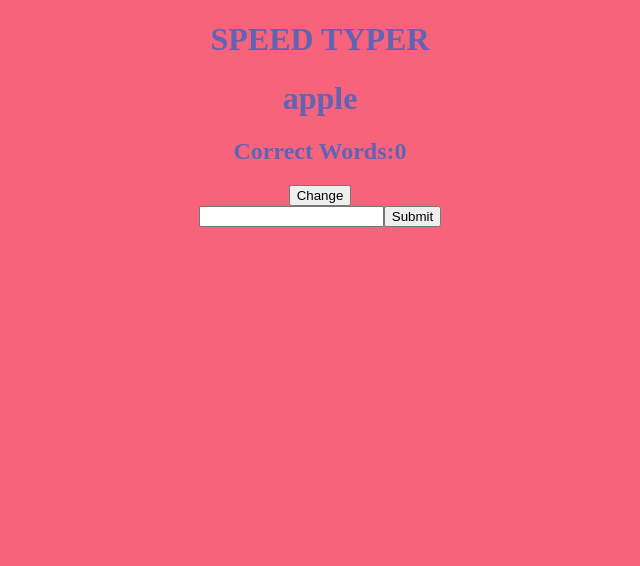
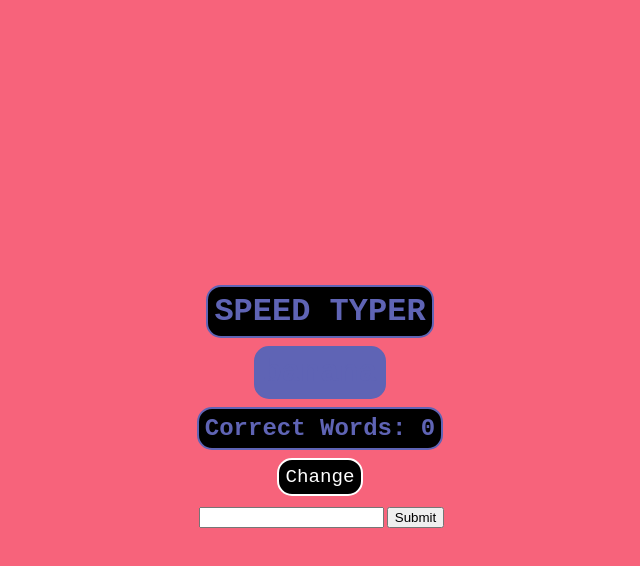
Before and after one commit to taariqelliott/word-scroll, a React (Vite) app: page / in a window 1280 px wide. Shown: the top 566 px of the page, without its empty margins (320-960 px from the left). Built offline with nearby package versions, Linux system fonts and the light colour scheme.

Commit message:
updated word array and added end game logic

```diff
--- a/src/App.css
+++ b/src/App.css
@@ -1,6 +1,73 @@
-body{
-    background: rgb(247, 99, 123);
-    color: rgb(95, 100, 181);
+body {
+    background: #f7637b;
+    color: #5f64b5;
     text-align: center;
 
 }
+
+.gameDiv {
+    display: flex;
+    flex-direction: column;
+    align-items: center;
+    justify-content: center;
+    height: 100vh;
+}
+
+.gameDiv>* {
+    margin: 4px;
+}
+
+.speedTitle {
+    font-family: 'Courier New', Courier, monospace;
+    background: black;
+    border: 2px solid;
+    padding: 6px;
+    border-radius: 15px;
+}
+
+.randomWord {
+    font-family: 'Courier New', Courier, monospace;
+    background: #5f64b5;
+    border: 2px solid;
+    padding: 6px;
+    border-radius: 15px;
+    animation: changeText 2s ;
+}
+
+.correctCount {
+    font-family: 'Courier New', Courier, monospace;
+    background: black;
+    border: 2px solid;
+    padding: 6px;
+    border-radius: 15px;
+}
+
+.changeButton {
+    font-family: 'Courier New', Courier, monospace;
+    cursor: pointer;
+    background: black;
+    color: white;
+    font-size: larger;
+    border: 2px solid;
+    padding: 6px;
+    border-radius: 15px;
+}
+
+.changeButton:hover {
+    background: hsl(0, 0%, 30%);
+}
+
+.wordInput {
+    margin: 3px;
+}
+
+@keyframes changeText {
+    0% {
+        color: black;
+
+    }
+
+    100% {
+        color: #5f64b5;
+    }
+}
--- a/src/App.jsx
+++ b/src/App.jsx
@@ -1,62 +1,89 @@
 import { useState } from "react";
-import wordsArray from "./components/wordsArray";
-import "./App.css"
+import wordsArray from "./components/wordsArray"; // Import the array of words
+import "./App.css";
 
 export default function App() {
-    const [word, setWord] = useState(0);
-    const [correctWords, setCorrectWords] = useState(0)
-    const [inputValue, setInputValue] = useState(""); // State to track input value
-    const array = wordsArray;
+    // State variables to track correct words and input value
+    const [correctWords, setCorrectWords] = useState(0);
+    const [inputValue, setInputValue] = useState("");
+    const [gameOver, setGameOver] = useState(false);
 
-    function changeWord() {
-        setWord(word + 1);
-        if (word >= array.length - 1) {
-            setWord(0);
+
+    // Function to get a random word from the wordsArray
+    const getRandomWord = () => {
+        return wordsArray[Math.floor(Math.random() * wordsArray.length)];
+    };
+    const [word, setWord] = useState(getRandomWord());
+    const wordToremove = word
+
+    const removeWord = () => {
+        const removedWordIndex = wordsArray.indexOf(wordToremove)
+        wordsArray.splice(removedWordIndex, 1)
+        if (wordsArray.length === 0) {
+            setGameOver(true)
         }
-    }
-    //  TODO:
-    //  ADD A WORD RANDOMIZER
-    //  ALSO REMOVE THE WORD FROM ARRAY AFTER THE TRY TO TYPE IT SO GAME ACTUALLY ENDS
-    //  UI LIBRARY
-    function handleSubmit(e) {
-        e.preventDefault();
-        console.log(inputValue); // Output the input value
-        // Here you can perform any further processing with the input value
-        // For example, you can update the state with it or perform some action.
-        if (inputValue.toLowerCase() === array[word]) {
-            setCorrectWords(correctWords + 1)
-            setWord((prevWord) => (prevWord + 1) % array.length); // Move to the next word
-            setInputValue("")
-        }
-        // THIS WILL ACTUALLY ALSO INCREMENT THE array[word] so they cant repeat it
 
-        else if (inputValue.toLowerCase() !== array[word]) {
-            setCorrectWords(correctWords - 1)
-            setInputValue("")
-        }
-        if (word >= array.length - 1) {
-            setWord(0);
-        }
     }
 
+
+
+    // Function to change the displayed word
+    function changeWord() {
+        removeWord()
+        setWord(getRandomWord()); // Update the state with the new word
+    }
+
+    // Function to handle form submission
+    function handleSubmit(e) {
+        removeWord()
+        e.preventDefault(); // Prevent the default form submission behavior
+        // Check if the typed word matches the displayed word
+        if (inputValue.toLowerCase() === word) {
+            setCorrectWords(correctWords + 1); // Increment correct count if matched
+            changeWord(); // Change to a new random word
+            setInputValue(""); // Clear the input value
+        } else {
+            setCorrectWords(correctWords - 1); // Decrease correct count if wrong
+            setInputValue(""); // Clear the input value
+        }
+
+    }
+
+    // Function to handle input value change
     function handleInputChange(e) {
         setInputValue(e.target.value); // Update input value state
     }
 
+    // Render the component
     return (
         <div>
-            <h1>SPEED TYPER</h1>
-            <div>
-                <h1>{array[word]}</h1>
-                <h2>Correct Words:{correctWords}</h2>
-                <button onClick={changeWord}>Change</button>
-                <form onSubmit={handleSubmit}>
-                    <input
-                        type="text"
-                        value={inputValue}
-                        onChange={handleInputChange} />
-                    <button type="submit">Submit</button>
-                </form>
+            <div className="gameDiv">
+                <h1 className="speedTitle">SPEED TYPER</h1>
+                {gameOver ? (
+                    <>
+                        <h1>Game Over</h1>
+                        <h2>You scored {correctWords == 1 ? "1 point" : correctWords + " points"}</h2>
+                    </>
+                ) : (
+                    <>
+                        <h1 key={word} className="randomWord">{word}</h1>
+
+                        <h2 className="correctCount">Correct Words: {correctWords}</h2>
+                        <button className="changeButton" onClick={changeWord}>Change</button>
+                        <form className="formDiv" onSubmit={handleSubmit}>
+                            <div className="formDiv">
+                                <input
+                                    className="wordInput"
+                                    type="text"
+                                    value={inputValue}
+                                    onChange={handleInputChange} />
+                                <button className="submitButton" type="submit">Submit</button>
+                            </div>
+                        </form>
+                    </>
+                )
+
+                }
             </div>
         </div>
     );
```
Also changed, not shown: src/components/wordsArray.jsx (line endings or trailing spaces).
